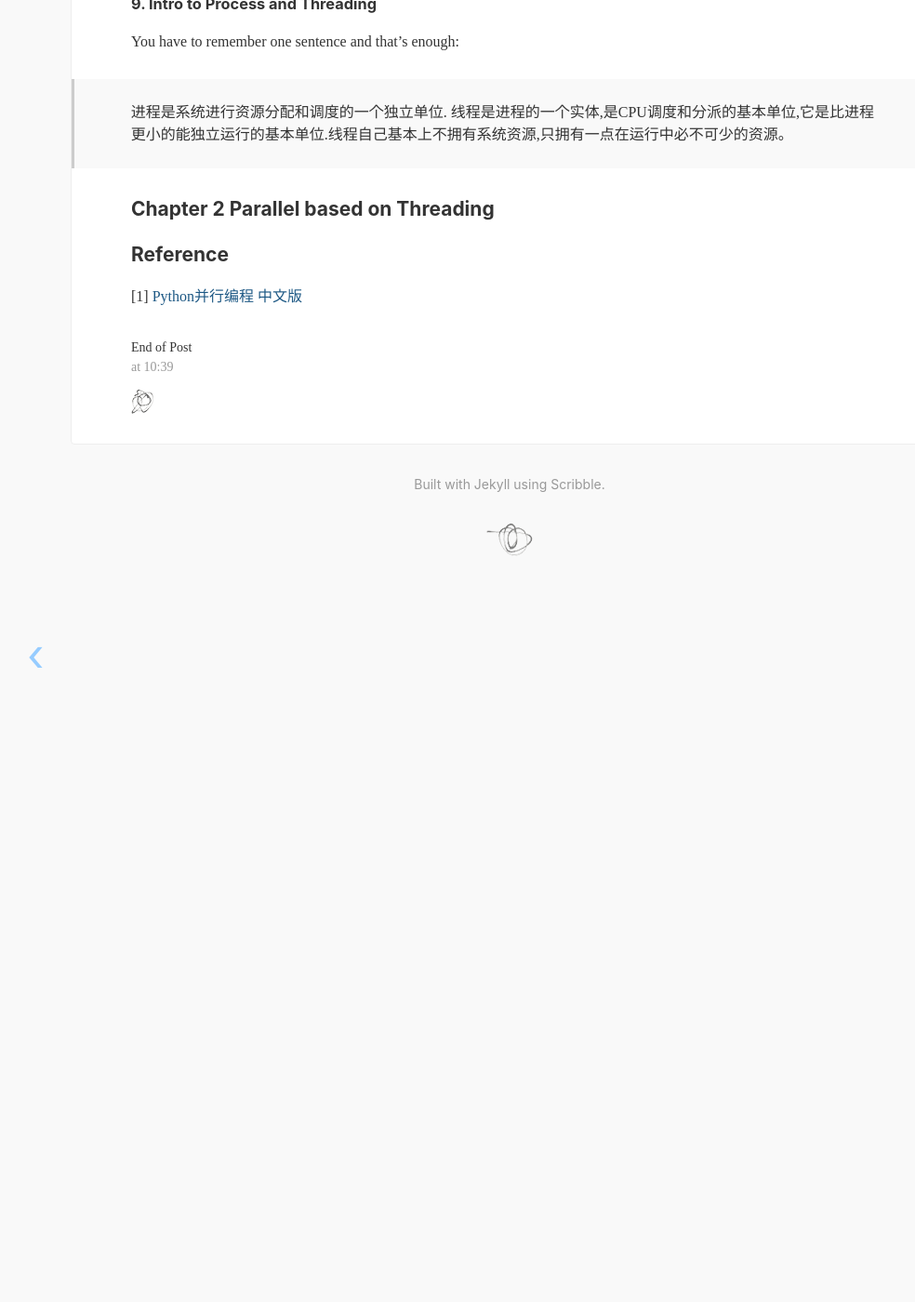
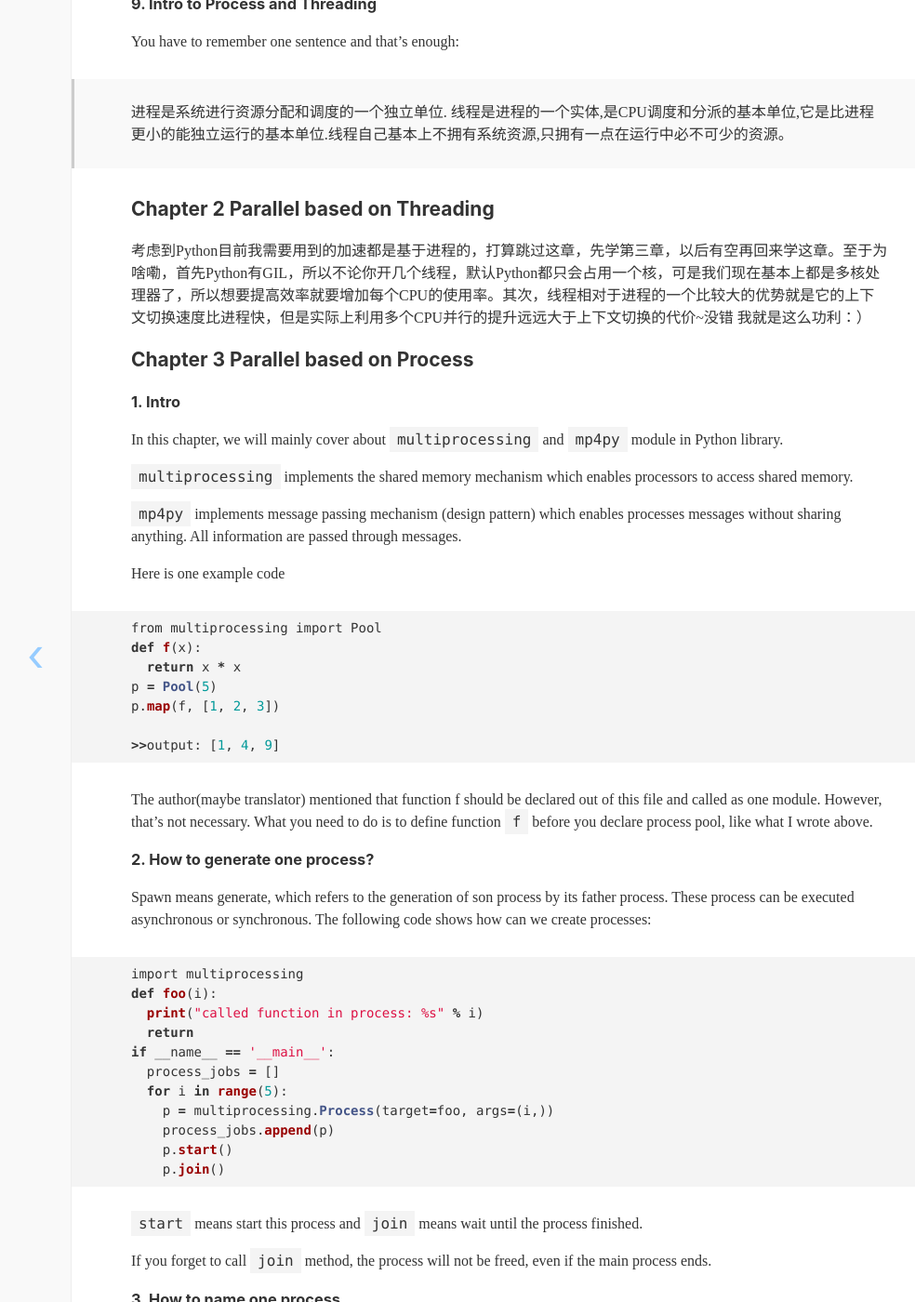
Before and after one commit to zehuichen123/zehuichen123.github.io, a Jekyll site: the page built from _posts/2019-10-07-python-parallel-programming.md, in a window 1280 px wide and 1400 px high, scrolled down 1915 px. Shown: the whole window at 93% size, without its empty margins (92-1076 px from the left). Built offline with Jekyll 4.4.1, drawn with Linux system fonts in a browser that asks for light colours; nearby versions of some CDN libraries; some web fonts are replaced; before the commit the page ends 2545 px from its top, so only the background shows below that; some of the changed text lies outside the part shown.

Commit message:
updating

````diff
--- a/_posts/2019-10-07-python-parallel-programming.md
+++ b/_posts/2019-10-07-python-parallel-programming.md
@@ -76,6 +76,143 @@ You have to remember one sentence and that's enough:
 
 ## Chapter 2 Parallel based on Threading
 
+考虑到Python目前我需要用到的加速都是基于进程的，打算跳过这章，先学第三章，以后有空再回来学这章。至于为啥嘞，首先Python有GIL，所以不论你开几个线程，默认Python都只会占用一个核，可是我们现在基本上都是多核处理器了，所以想要提高效率就要增加每个CPU的使用率。其次，线程相对于进程的一个比较大的优势就是它的上下文切换速度比进程快，但是实际上利用多个CPU并行的提升远远大于上下文切换的代价~没错 我就是这么功利：）
+
+## Chapter 3 Parallel based on Process
+
+### 1. Intro
+
+In this chapter, we will mainly cover about `multiprocessing` and `mp4py` module in Python library.
+
+`multiprocessing` implements the shared memory mechanism which enables processors to access shared memory.
+
+`mp4py` implements message passing mechanism (design pattern) which enables processes messages without sharing anything. All information are passed through messages.
+
+Here is one example code
+
+```python
+from multiprocessing import Pool
+def f(x):
+  return x * x
+p = Pool(5)
+p.map(f, [1, 2, 3])
+
+>>output: [1, 4, 9]
+```
+
+The author(maybe translator) mentioned that function f should be declared out of this file and called as one module. However, that's not necessary. What you need to do is to define function `f` before you declare process pool, like what I wrote above.
+
+### 2. How to generate one process?
+
+Spawn means generate, which refers to the generation of son process by its father process. These process can be executed asynchronous or synchronous. The following code shows how can we create processes:
+
+```python
+import multiprocessing
+def foo(i):
+  print("called function in process: %s" % i)
+  return
+if __name__ == '__main__':
+  process_jobs = []
+  for i in range(5):
+    p = multiprocessing.Process(target=foo, args=(i,))
+    process_jobs.append(p)
+    p.start()
+    p.join()
+```
+
+`start` means start this process and `join` means wait until the process finished.
+
+If you forget to call `join` method, the process will not be freed, even if the main process ends.
+
+### 3. How to name one process
+
+Omitted... No use for now
+
+### 4. How to run process in the background
+
+Set the **daemon** to be True.
+
+```python
+import multiprocessing
+import time
+
+def foo():
+  name = multiprocessing.current_process().name
+  print("Starting>", name)
+  time.sleep(3)
+  print("Exiting %s"% name)
+
+if __name__ == '__main__':
+  bg_process = multiprocessing.Process(name='bg_process', target=foo)
+  bg_process.daemon = True
+  NO_bg_process = multiprocessing.Process(name='NO_bg_process', target=foo)
+  NO_bg_process.daemon = False
+  bg_process.start()
+  NO_bg_process.start()
+```
+
+background process is not allowed to new more son process. Otherwise, its child process may become orphan process when background process exit along with its father process.
+
+### 5. How to terminate process
+
+```python
+import multiprocessing
+import time
+def foo():
+  print('Starting function')
+  time.sleep(0.1)
+  print('Finished function')
+if __name__ == '__main__':
+  p = multiprocessing.Process(target=foo)
+  p.start()
+  p.terminate()
+  p.join()
+```
+
+### 7. How to exchange object within processes
+
+```python
+import multiprocessing
+import time
+import random
+
+class Producer(multiprocessing.Process):
+  def __init__(self, queue):
+    super().__init__()
+    self.queue = queue
+  def run(self):
+    for i in range(10):
+      item = random.randint(0, 256)
+      self.queue.put(item)
+      print("Process Producer : item %d appended to queue %s" % (item, self.name))
+      time.sleep(1)
+      print("The size of queue is %s" % self.queue.qsize())
+class Consumer(multiprocessing.Process):
+  def __init__(self, queue):
+    multiprocessing.Process.__init__(self)
+    self.queue = queue
+  def run(self):
+    while True:
+      if self.queue.empty():
+        print("the queue is empty")
+        break
+      else:
+        time.sleep(2)
+        item = self.queue.get()
+        print('Process Consumer : item %d popped from by %s \n' % (item,self.name))
+        time.sleep(1)
+if __name__ == '__main__':
+  queue = multiprocessing.Queue()
+  process_producer = Producer(queue)
+  process_consumer = Consumer(queue)
+  process_producer.start()
+  process_consumer.start()
+  process_producer.join()
+  process_consumer.join()
+```
+
+
+
 ## Reference
 
 [1] <a href="https://python-parallel-programmning-cookbook.readthedocs.io/zh_CN/latest/index.html">Python并行编程 中文版</a>
````
